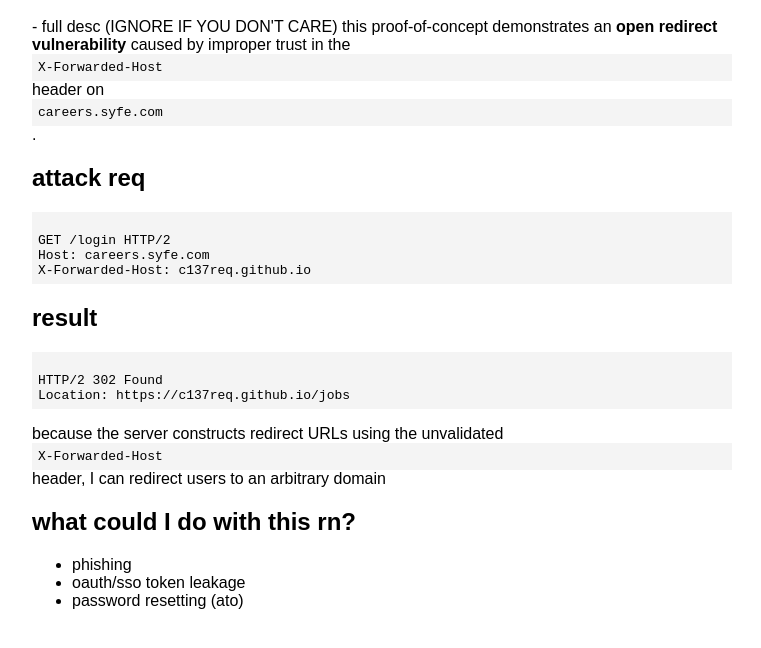
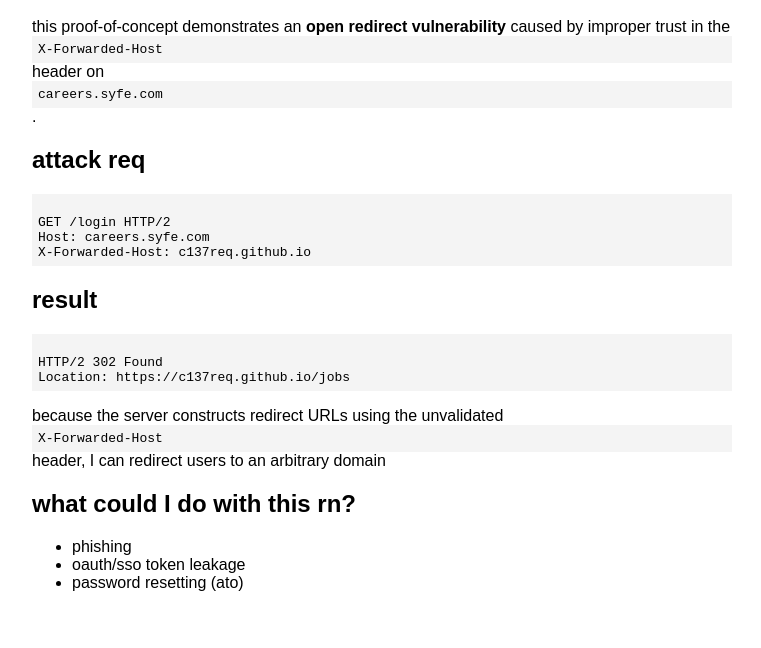
Before and after one commit to c137req/c137req.github.io, a plain HTML site: page index.html in a window 1280 px wide. Shown: the part 80-728 px from the top of the page, without its empty margins (258-1019 px from the left). Drawn offline with Linux system fonts and the light colour scheme.

Commit message:
Update index.html

```diff
--- a/index.html
+++ b/index.html
@@ -21,7 +21,6 @@
 <h1>syfe open redir via careers subdomain</h1>
 
 <p>
-  - full desc (IGNORE IF YOU DON'T CARE)
 this proof-of-concept demonstrates an <strong>open redirect vulnerability</strong>
 caused by improper trust in the <code>X-Forwarded-Host</code> header on
 <code>careers.syfe.com</code>.
```
